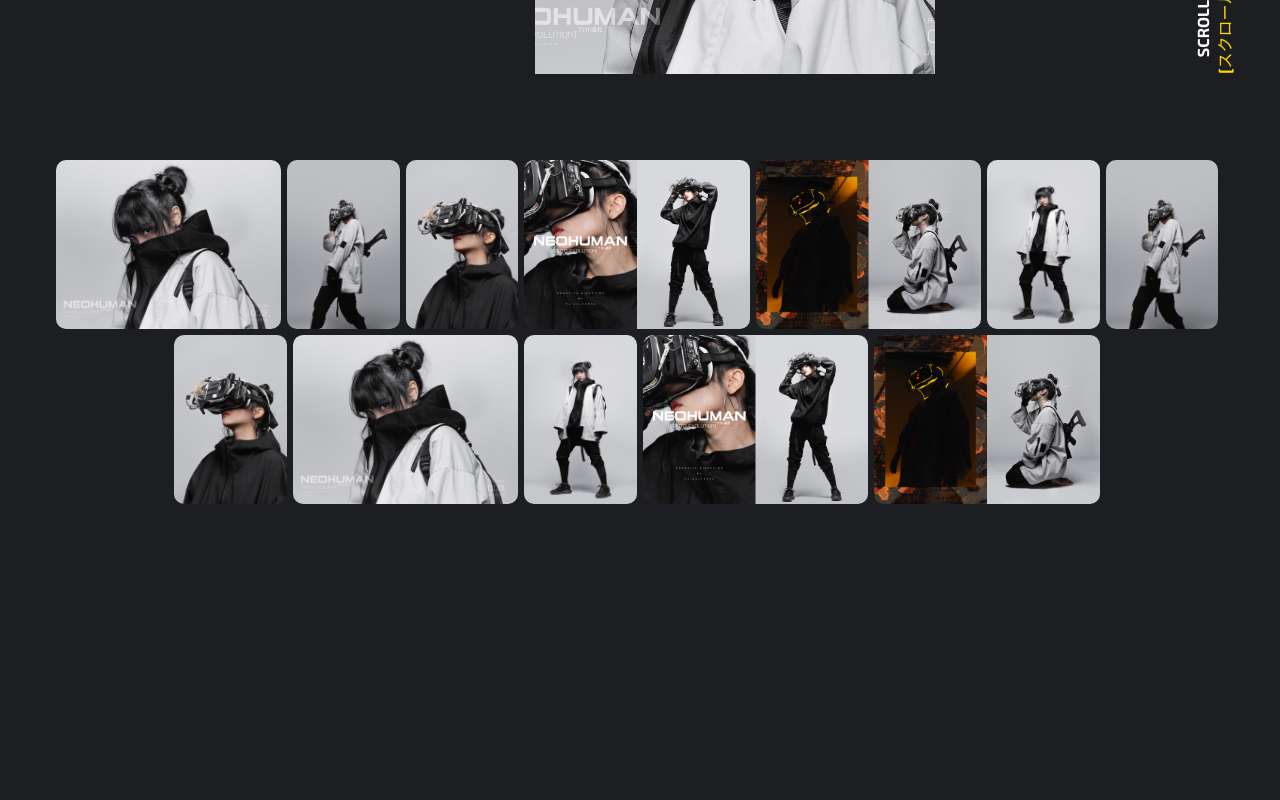
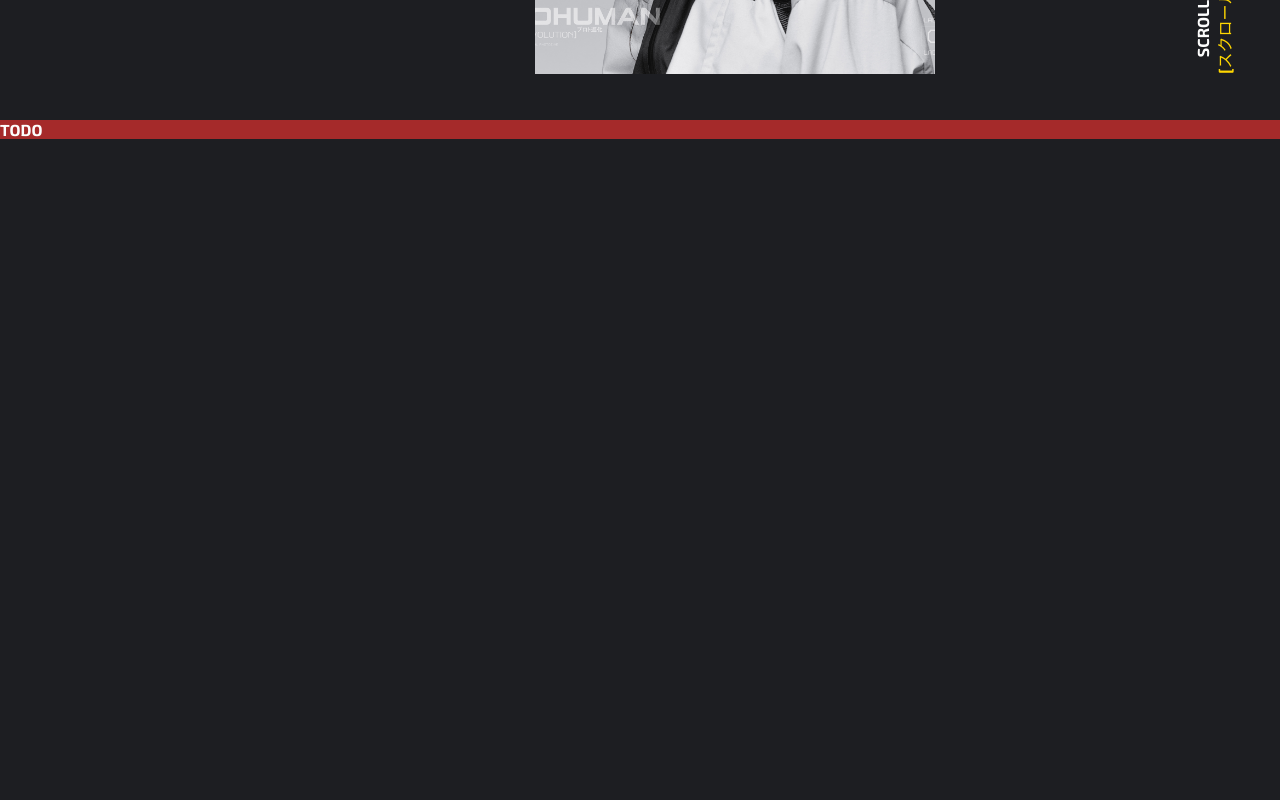
Before and after one commit to jzwoo/cyberpunk, a React (Create React App) app: page / in a window 1280 px wide. Shown: the part 680-1480 px from the top of the page. After the commit the page ends 819 px from the top, so only its background shows below. Built offline with nearby package versions, Linux system fonts and the light colour scheme; no server answers.

Commit message:
Changed routing

```diff
--- a/src/App.tsx
+++ b/src/App.tsx
@@ -5,6 +5,7 @@ import {Navigate, Route, Routes} from "react-router-dom";
 import Login from "./pages/Login/Login";
 import Register from "./pages/Register/Register";
 import User from "./pages/User/User";
+import Store from "./pages/Store/Store";
 
 const App: React.FC = () => {
     return (
@@ -12,6 +13,7 @@ const App: React.FC = () => {
             <Route path="/">
                 {/* public routes */}
                 <Route path="/" element={<Home/>}/>
+                <Route path="/store" element={<Store/>}/>
                 <Route path="login" element={<Login/>}/>
                 <Route path="register" element={<Register/>}/>
 
--- a/src/pages/Home/Home.tsx
+++ b/src/pages/Home/Home.tsx
@@ -1,13 +1,10 @@
 import React from "react";
 import Main from "./Main/Main";
-import Products from "./Products/Products";
 
 const Home: React.FC = () => {
     return (
         <div>
             <Main/>
-
-            <Products/>
 
             <div style={{backgroundColor: 'brown'}}>
                 {"TODO"}
--- a/src/pages/Home/Main/Main.tsx
+++ b/src/pages/Home/Main/Main.tsx
@@ -37,11 +37,11 @@ const Main: React.FC = () => {
             </div>
 
             <div className="scroll-container">
-                <a href="#products">
+                <a href="#credits">
                     SCROLL
                 </a>
 
-                <a href="#products">
+                <a href="#credits">
                     <span>{`[${Text.SCROLL_JAP}]`}</span>
                 </a>
             </div>
--- a/src/pages/Home/Products/Products.tsx
+++ b/src/pages/Store/Store.tsx
@@ -1,9 +1,9 @@
 import React, {useEffect, useState} from "react";
-import {getAllProducts} from "../../../api/requests";
-import APIv1 from "../../../api/types";
-import "./Products.css";
+import {getAllProducts} from "../../api/requests";
+import APIv1 from "../../api/types";
+import "./Store.css";
 
-const Products: React.FC = () => {
+const Store: React.FC = () => {
     const [products, setProducts] = useState<APIv1.Product[]>([]);
 
     useEffect(() => {
@@ -27,7 +27,7 @@ const Products: React.FC = () => {
     const image6 = "image6.jpg"
 
     return (
-        <div id="products" className="products-container">
+        <div className="products-container">
             <div className="gallery-container">
                 <img className="images" src={image1}/>
                 <img className="images" src={image2}/>
@@ -47,4 +47,4 @@ const Products: React.FC = () => {
     )
 }
 
-export default Products;
+export default Store;
```
Also changed, not shown: src/pages/Store/Store.css (line endings or trailing spaces).
